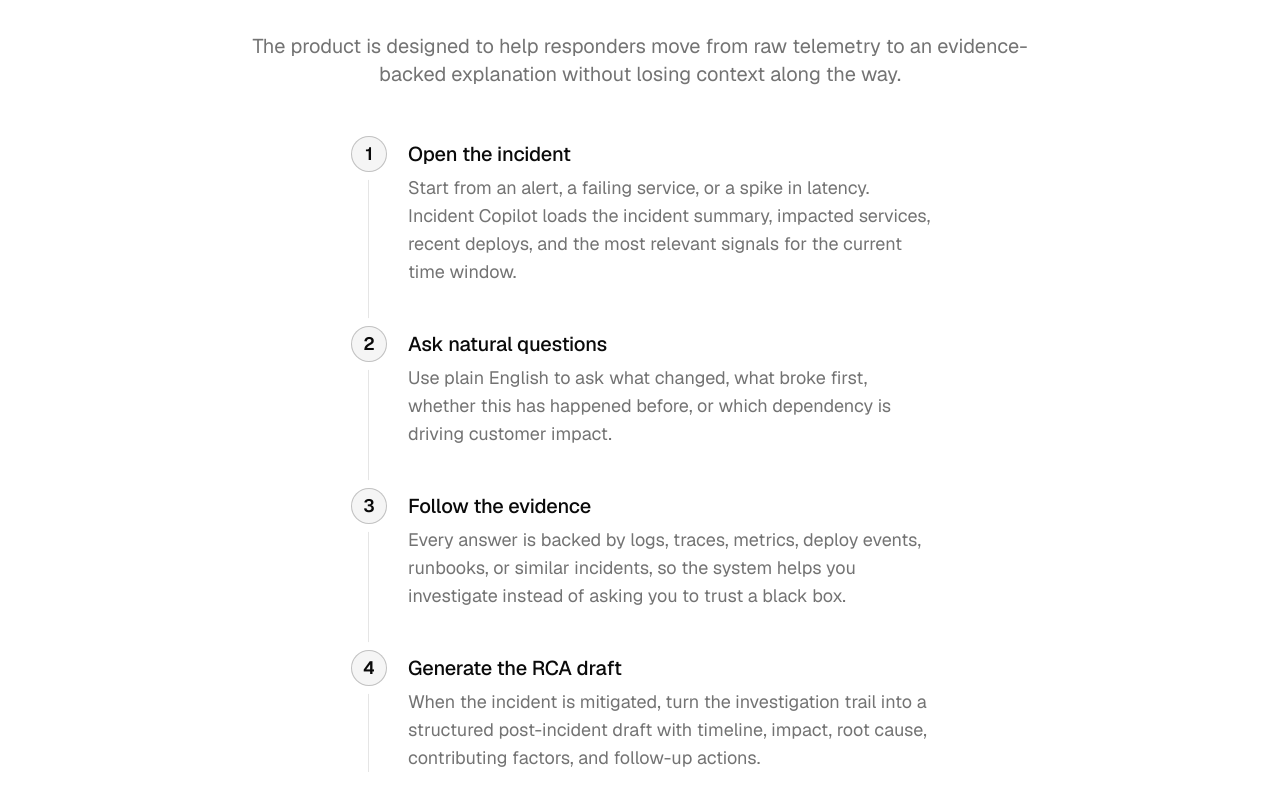
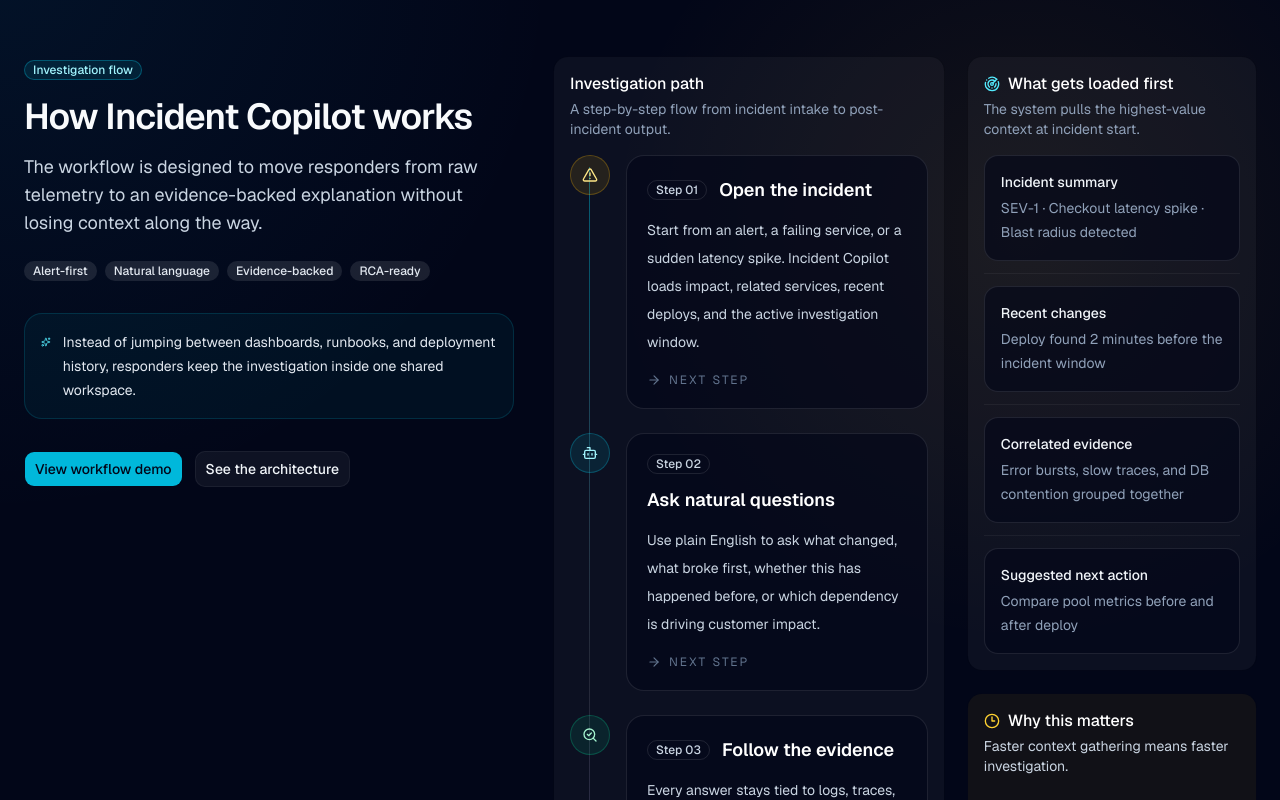
Before and after one commit to lehung1109/chatbot-groq, a Next.js app: page / in a window 1280 px wide. Shown: the part 840-1640 px from the top of the page. Built offline with nearby package versions, Linux system fonts and the light colour scheme.

Commit message:
Refactor InvestigationFlow component to enhance layout and functionality, introducing a step-by-step workflow with detailed descriptions and icons for improved user experience.

```diff
--- a/app/page.tsx
+++ b/app/page.tsx
@@ -1,7 +1,7 @@
 import { AiWithEvidenceSection } from "@/components/ai-with-evidence";
 import Header from "@/components/header";
 import Hero from "@/components/hero";
-import InvestigationFlow from "@/components/Investigation-flow";
+import InvestigationFlow from "@/components/investigation-flow";
 import { UnifiedSignalsSection } from "@/components/unified-signals";
 
 export default function Home() {
--- a/components/Investigation-flow.tsx
+++ b/components/Investigation-flow.tsx
@@ -1,20 +1,262 @@
-import Timeline from "./timeline";
+import { Badge } from "@/components/ui/badge";
+import { Button } from "@/components/ui/button";
+import {
+  Card,
+  CardContent,
+  CardDescription,
+  CardHeader,
+  CardTitle,
+} from "@/components/ui/card";
+import { Separator } from "@/components/ui/separator";
+import {
+  AlertTriangle,
+  ArrowRight,
+  Bot,
+  Clock3,
+  FileText,
+  Radar,
+  SearchCheck,
+  Sparkles,
+} from "lucide-react";
 
-const InvestigationFlow = () => {
+const steps = [
+  {
+    step: "01",
+    title: "Open the incident",
+    description:
+      "Start from an alert, a failing service, or a sudden latency spike. Incident Copilot loads impact, related services, recent deploys, and the active investigation window.",
+    icon: AlertTriangle,
+    tone: "border-amber-400/25 bg-amber-400/10 text-amber-200",
+  },
+  {
+    step: "02",
+    title: "Ask natural questions",
+    description:
+      "Use plain English to ask what changed, what broke first, whether this has happened before, or which dependency is driving customer impact.",
+    icon: Bot,
+    tone: "border-cyan-400/25 bg-cyan-400/10 text-cyan-200",
+  },
+  {
+    step: "03",
+    title: "Follow the evidence",
+    description:
+      "Every answer stays tied to logs, traces, metrics, deploy events, runbooks, and prior incidents, so responders can validate instead of guessing.",
+    icon: SearchCheck,
+    tone: "border-emerald-400/25 bg-emerald-400/10 text-emerald-200",
+  },
+  {
+    step: "04",
+    title: "Generate the RCA draft",
+    description:
+      "Turn the investigation trail into a structured first-pass RCA with timeline, impact, root cause, contributing factors, and follow-up actions.",
+    icon: FileText,
+    tone: "border-violet-400/25 bg-violet-400/10 text-violet-200",
+  },
+];
+
+const proofItems = [
+  {
+    label: "Incident summary",
+    detail: "SEV-1 · Checkout latency spike · Blast radius detected",
+  },
+  {
+    label: "Recent changes",
+    detail: "Deploy found 2 minutes before the incident window",
+  },
+  {
+    label: "Correlated evidence",
+    detail: "Error bursts, slow traces, and DB contention grouped together",
+  },
+  {
+    label: "Suggested next action",
+    detail: "Compare pool metrics before and after deploy",
+  },
+];
+
+export default function InvestigationFlow() {
   return (
-    <div className="container max-w-4xl">
-      <h2 className="text-2xl md:text-4xl font-bold text-center mb-8">
-        How Incident Copilot works
-      </h2>
+    <section className="relative overflow-hidden border-y border-white/10 bg-slate-950 py-24 text-slate-50">
+      <div className="absolute inset-0 bg-[radial-gradient(circle_at_top_left,rgba(14,165,233,0.08),transparent_30%),radial-gradient(circle_at_80%_20%,rgba(251,191,36,0.07),transparent_28%)]" />
 
-      <p className="text-muted-foreground text-xl text-center mb-12">
-        The product is designed to help responders move from raw telemetry to an
-        evidence-backed explanation without losing context along the way.
-      </p>
+      <div className="container relative mx-auto max-w-7xl px-4 md:px-6">
+        <div className="grid gap-10 lg:grid-cols-12 lg:items-start">
+          <div className="lg:col-span-5">
+            <Badge
+              variant="outline"
+              className="border-cyan-400/30 bg-cyan-400/10 text-cyan-200"
+            >
+              Investigation flow
+            </Badge>
 
-      <Timeline />
-    </div>
+            <h2 className="mt-4 max-w-xl text-3xl font-semibold tracking-tight text-balance sm:text-4xl">
+              How Incident Copilot works
+            </h2>
+
+            <p className="mt-4 max-w-xl text-base leading-7 text-slate-300 sm:text-lg">
+              The workflow is designed to move responders from raw telemetry to
+              an evidence-backed explanation without losing context along the
+              way.
+            </p>
+
+            <div className="mt-6 flex flex-wrap gap-2">
+              <Badge variant="secondary" className="bg-white/10 text-slate-200">
+                Alert-first
+              </Badge>
+              <Badge variant="secondary" className="bg-white/10 text-slate-200">
+                Natural language
+              </Badge>
+              <Badge variant="secondary" className="bg-white/10 text-slate-200">
+                Evidence-backed
+              </Badge>
+              <Badge variant="secondary" className="bg-white/10 text-slate-200">
+                RCA-ready
+              </Badge>
+            </div>
+
+            <div className="mt-8 rounded-2xl border border-cyan-400/15 bg-cyan-400/[0.05] p-4">
+              <div className="flex items-start gap-3">
+                <Sparkles className="mt-0.5 h-5 w-5 text-cyan-300" />
+                <p className="text-sm leading-6 text-slate-200">
+                  Instead of jumping between dashboards, runbooks, and
+                  deployment history, responders keep the investigation inside
+                  one shared workspace.
+                </p>
+              </div>
+            </div>
+
+            <div className="mt-8 flex flex-wrap gap-3">
+              <Button
+                size="lg"
+                className="bg-cyan-500 text-slate-950 hover:bg-cyan-400"
+              >
+                View workflow demo
+              </Button>
+              <Button
+                size="lg"
+                variant="outline"
+                className="border-white/10 bg-white/5 text-slate-100 hover:bg-white/10"
+              >
+                See the architecture
+              </Button>
+            </div>
+          </div>
+
+          <div className="grid gap-6 lg:col-span-7 xl:grid-cols-[1.15fr_0.85fr]">
+            <Card className="border-white/10 bg-white/[0.04]">
+              <CardHeader>
+                <CardTitle className="text-white">Investigation path</CardTitle>
+                <CardDescription className="text-slate-400">
+                  A step-by-step flow from incident intake to post-incident
+                  output.
+                </CardDescription>
+              </CardHeader>
+
+              <CardContent>
+                <div className="relative">
+                  <div className="absolute left-[19px] top-3 bottom-3 w-px bg-gradient-to-b from-cyan-400/40 via-white/10 to-violet-400/30" />
+
+                  <div className="space-y-6">
+                    {steps.map((item, index) => {
+                      const Icon = item.icon;
+
+                      return (
+                        <div key={item.step} className="relative pl-14">
+                          <div
+                            className={`absolute left-0 top-0 flex h-10 w-10 items-center justify-center rounded-full border ${item.tone}`}
+                          >
+                            <Icon className="h-4 w-4" />
+                          </div>
+
+                          <div className="rounded-2xl border border-white/10 bg-slate-950/60 p-4 sm:p-5">
+                            <div className="flex flex-wrap items-center gap-3">
+                              <Badge
+                                variant="outline"
+                                className="border-white/10 text-slate-300"
+                              >
+                                Step {item.step}
+                              </Badge>
+                              <h3 className="text-base font-semibold text-white sm:text-lg">
+                                {item.title}
+                              </h3>
+                            </div>
+
+                            <p className="mt-3 text-sm leading-7 text-slate-300">
+                              {item.description}
+                            </p>
+
+                            {index < steps.length - 1 && (
+                              <div className="mt-4 flex items-center gap-2 text-xs uppercase tracking-[0.18em] text-slate-500">
+                                <ArrowRight className="h-3.5 w-3.5" />
+                                Next step
+                              </div>
+                            )}
+                          </div>
+                        </div>
+                      );
+                    })}
+                  </div>
+                </div>
+              </CardContent>
+            </Card>
+
+            <div className="space-y-6">
+              <Card className="border-white/10 bg-white/[0.04]">
+                <CardHeader>
+                  <CardTitle className="flex items-center gap-2 text-white">
+                    <Radar className="h-4 w-4 text-cyan-300" />
+                    What gets loaded first
+                  </CardTitle>
+                  <CardDescription className="text-slate-400">
+                    The system pulls the highest-value context at incident
+                    start.
+                  </CardDescription>
+                </CardHeader>
+
+                <CardContent className="space-y-3">
+                  {proofItems.map((item, index) => (
+                    <div key={item.label}>
+                      <div className="rounded-xl border border-white/10 bg-slate-950/60 p-4">
+                        <p className="text-sm font-medium text-slate-100">
+                          {item.label}
+                        </p>
+                        <p className="mt-1 text-sm leading-6 text-slate-400">
+                          {item.detail}
+                        </p>
+                      </div>
+
+                      {index < proofItems.length - 1 && (
+                        <Separator className="my-3 bg-white/5" />
+                      )}
+                    </div>
+                  ))}
+                </CardContent>
+              </Card>
+
+              <Card className="border-amber-400/20 bg-amber-400/[0.06]">
+                <CardHeader>
+                  <CardTitle className="flex items-center gap-2 text-white">
+                    <Clock3 className="h-4 w-4 text-amber-300" />
+                    Why this matters
+                  </CardTitle>
+                  <CardDescription className="text-slate-300">
+                    Faster context gathering means faster investigation.
+                  </CardDescription>
+                </CardHeader>
+
+                <CardContent>
+                  <p className="text-sm leading-7 text-slate-200">
+                    During an incident, responders lose time when they have to
+                    reconstruct the same context across monitoring, logs,
+                    traces, deploy history, and internal docs. This workflow
+                    reduces that overhead by bringing the first layer of context
+                    into a single starting point.
+                  </p>
+                </CardContent>
+              </Card>
+            </div>
+          </div>
+        </div>
+      </div>
+    </section>
   );
-};
-
-export default InvestigationFlow;
+}
```
